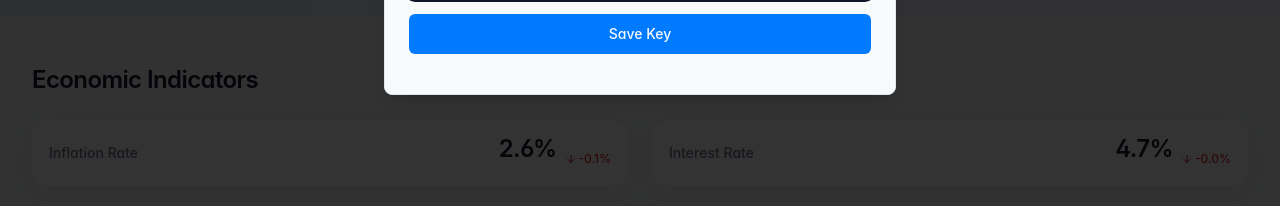
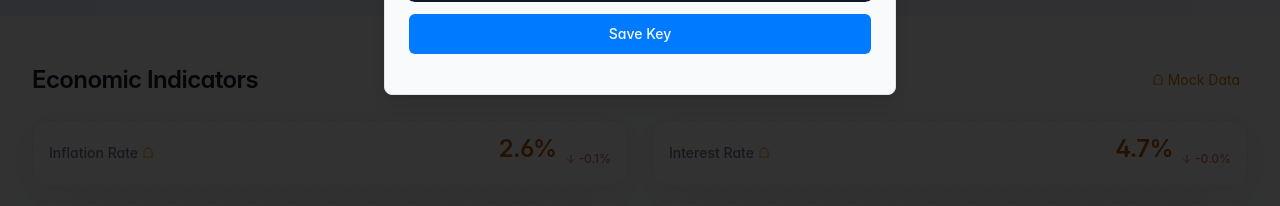
Before and after one commit to kameghji/macrotrend-snapshot, a React (Vite) app: page / in a window 1280 px wide. Shown: the part 439-645 px from the top of the page. Built offline with nearby package versions, Linux system fonts and the light colour scheme.

Commit message:
Indicate mock data usage
Add visual cue to differentiate between real and mock data.

```diff
--- a/src/components/MacroIndicator.tsx
+++ b/src/components/MacroIndicator.tsx
@@ -15,6 +15,7 @@ interface MacroIndicatorProps {
   formatter?: (value: number) => string;
   inverseTrend?: boolean;
   isLoading?: boolean;
+  isMockData?: boolean;
 }
 
 const MacroIndicator: React.FC<MacroIndicatorProps> = ({
@@ -27,6 +28,7 @@ const MacroIndicator: React.FC<MacroIndicatorProps> = ({
   formatter,
   inverseTrend = false,
   isLoading = false,
+  isMockData = false,
 }) => {
   if (isLoading) {
     return (
@@ -71,9 +73,13 @@ const MacroIndicator: React.FC<MacroIndicatorProps> = ({
         isPercent={isPercent || dataKey === 'stockIndex'}
         inverseTrend={inverseTrend}
         className="py-3 px-4 h-auto" // Smaller card
+        isMockData={isMockData}
       />
 
-      <div className="glass rounded-2xl overflow-hidden p-4 pb-10 h-[340px]"> {/* Increased height and bottom padding */}
+      <div className={cn(
+        "glass rounded-2xl overflow-hidden p-4 pb-10 h-[340px]", // Increased height and bottom padding
+        isMockData && "border border-dashed border-amber-300/50 bg-amber-50/10"
+      )}>
         <Chart
           data={data}
           dataKey={dataKey as string}
--- a/src/components/StatCard.tsx
+++ b/src/components/StatCard.tsx
@@ -2,7 +2,7 @@
 import React from 'react';
 import { cn } from '@/lib/utils';
 import AnimatedNumber from './AnimatedNumber';
-import { ArrowDown, ArrowUp, Minus } from 'lucide-react';
+import { ArrowDown, ArrowUp, Minus, Database, GhostIcon } from 'lucide-react';
 
 interface StatCardProps {
   title: string;
@@ -14,6 +14,7 @@ interface StatCardProps {
   className?: string;
   isPercent?: boolean;
   inverseTrend?: boolean;
+  isMockData?: boolean;
 }
 
 const StatCard: React.FC<StatCardProps> = ({
@@ -26,6 +27,7 @@ const StatCard: React.FC<StatCardProps> = ({
   className,
   isPercent = false,
   inverseTrend = false,
+  isMockData = false,
 }) => {
   // Format the change value
   const formattedChange = changeFormatFn
@@ -41,13 +43,22 @@ const StatCard: React.FC<StatCardProps> = ({
     <div className={cn(
       'glass transition-all duration-300',
       'hover:shadow-lg transform hover:-translate-y-1 rounded-2xl',
+      isMockData && 'border border-dashed border-amber-300/50 bg-amber-50/10',
       className
     )}>
       <div className="flex justify-between items-center">
-        <h3 className="text-sm font-medium text-muted-foreground">{title}</h3>
+        <div className="flex items-center space-x-1">
+          <h3 className="text-sm font-medium text-muted-foreground">{title}</h3>
+          {isMockData && (
+            <GhostIcon className="h-3 w-3 text-amber-500 ml-1" title="Mock data" />
+          )}
+          {!isMockData && (
+            <Database className="h-3 w-3 text-green-500 ml-1" title="Real data" />
+          )}
+        </div>
 
         <div className="flex items-baseline space-x-2">
-          <span className="text-2xl font-semibold tracking-tight">
+          <span className={cn("text-2xl font-semibold tracking-tight", isMockData && "text-amber-700")}>
             <AnimatedNumber
               value={value}
               previousValue={previousValue}
@@ -60,6 +71,7 @@ const StatCard: React.FC<StatCardProps> = ({
             <span className={cn(
               'inline-flex items-center text-xs font-medium',
               isPositive ? 'text-green-600' : 'text-red-600',
+              isMockData && (isPositive ? 'text-green-600/70' : 'text-red-600/70'),
             )}>
               {isPositive ? (
                 <ArrowUp className="w-3 h-3 mr-0.5" />
--- a/src/pages/Index.tsx
+++ b/src/pages/Index.tsx
@@ -1,3 +1,4 @@
+
 import React, { useState, useEffect } from 'react';
 import Hero from '@/components/Hero';
 import MacroIndicator from '@/components/MacroIndicator';
@@ -5,7 +6,7 @@ import { Separator } from '@/components/ui/separator';
 import { cn } from '@/lib/utils';
 import useMacroData from '@/hooks/useMacroData';
 import { useToast } from '@/hooks/use-toast';
-import { AlertCircle, Database } from 'lucide-react';
+import { AlertCircle, Database, GhostIcon } from 'lucide-react';
 
 const Index = () => {
   const [mounted, setMounted] = useState(false);
@@ -55,6 +56,12 @@ const Index = () => {
                   Refreshing data...
                 </span>
               )}
+              {!isRealData && (
+                <span className="text-sm text-amber-600 flex items-center mr-2">
+                  <GhostIcon className="h-3 w-3 mr-1" />
+                  Mock Data
+                </span>
+              )}
               {isRealData && (
                 <span className="text-sm text-green-600 flex items-center">
                   <Database className="h-3 w-3 mr-1" />
@@ -72,6 +79,7 @@ const Index = () => {
               color="#f97316"
               isPercent
               isLoading={isLoading}
+              isMockData={!isRealData}
             />
 
             <MacroIndicator
@@ -81,6 +89,7 @@ const Index = () => {
               color="#3b82f6"
               isPercent
               isLoading={isLoading}
+              isMockData={!isRealData}
             />
           </div>
 
@@ -93,6 +102,7 @@ const Index = () => {
               isPercent
               inverseTrend
               isLoading={isLoading}
+              isMockData={!isRealData}
             />
 
             <MacroIndicator
@@ -102,6 +112,7 @@ const Index = () => {
               color="#10b981"
               formatter={(value) => value.toLocaleString()}
               isLoading={isLoading}
+              isMockData={!isRealData}
             />
           </div>
         </div>
@@ -122,15 +133,24 @@ const Index = () => {
               stockData.map((stock) => (
                 <div
                   key={stock.symbol}
-                  className="glass p-6 rounded-2xl"
+                  className={cn(
+                    "glass p-6 rounded-2xl",
+                    !isRealData && "border border-dashed border-amber-300/50 bg-amber-50/10"
+                  )}
                 >
                   <div className="flex justify-between items-baseline mb-2">
-                    <h3 className="font-medium">{stock.name}</h3>
+                    <div className="flex items-center">
+                      <h3 className="font-medium">{stock.name}</h3>
+                      {!isRealData && <GhostIcon className="h-3 w-3 text-amber-500 ml-1" title="Mock data" />}
+                    </div>
                     <span className="text-sm text-muted-foreground">{stock.symbol}</span>
                   </div>
                   <div className="flex justify-between items-baseline">
-                    <span className="text-2xl font-semibold">{stock.price.toLocaleString()}</span>
-                    <span className={stock.change >= 0 ? "text-green-600" : "text-red-600"}>
+                    <span className={cn("text-2xl font-semibold", !isRealData && "text-amber-700")}>{stock.price.toLocaleString()}</span>
+                    <span className={cn(
+                      stock.change >= 0 ? "text-green-600" : "text-red-600",
+                      !isRealData && (stock.change >= 0 ? "text-green-600/70" : "text-red-600/70")
+                    )}>
                       {stock.change > 0 ? "+" : ""}{stock.change}%
                     </span>
                   </div>
```
